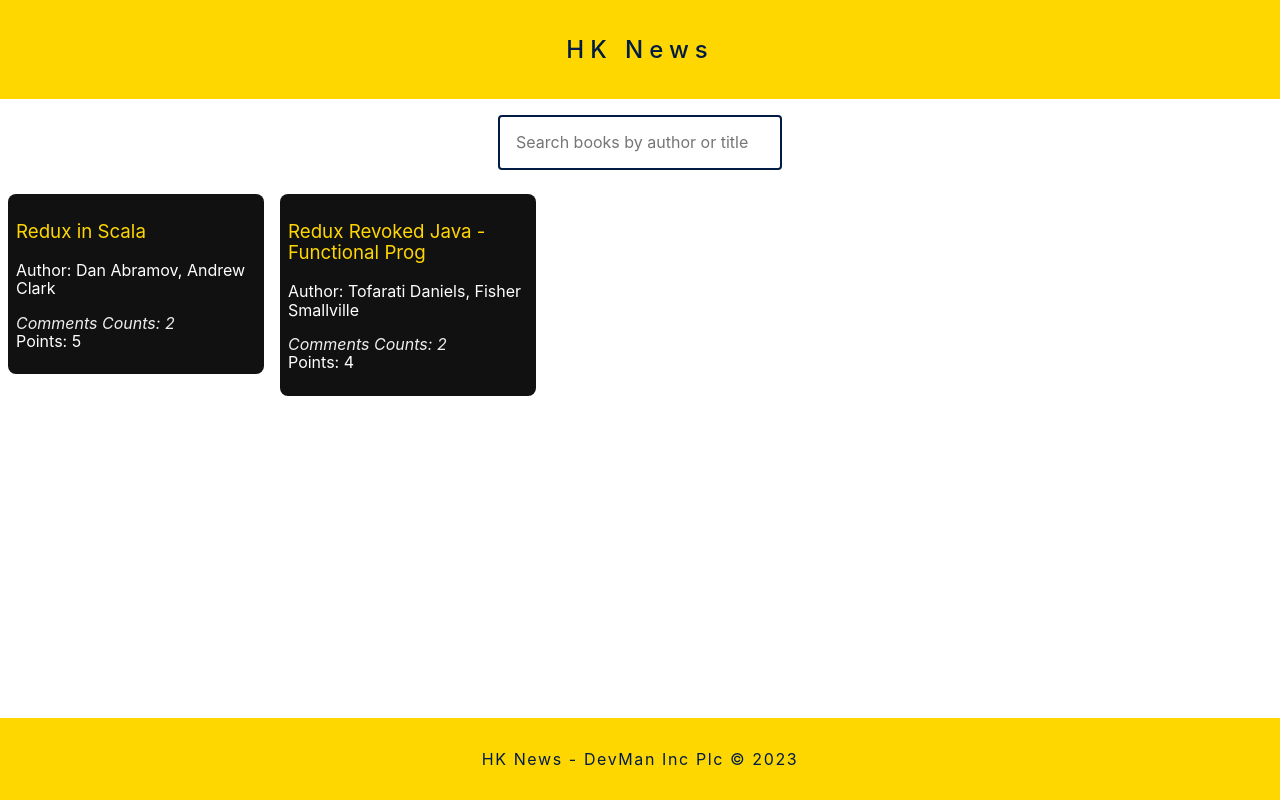
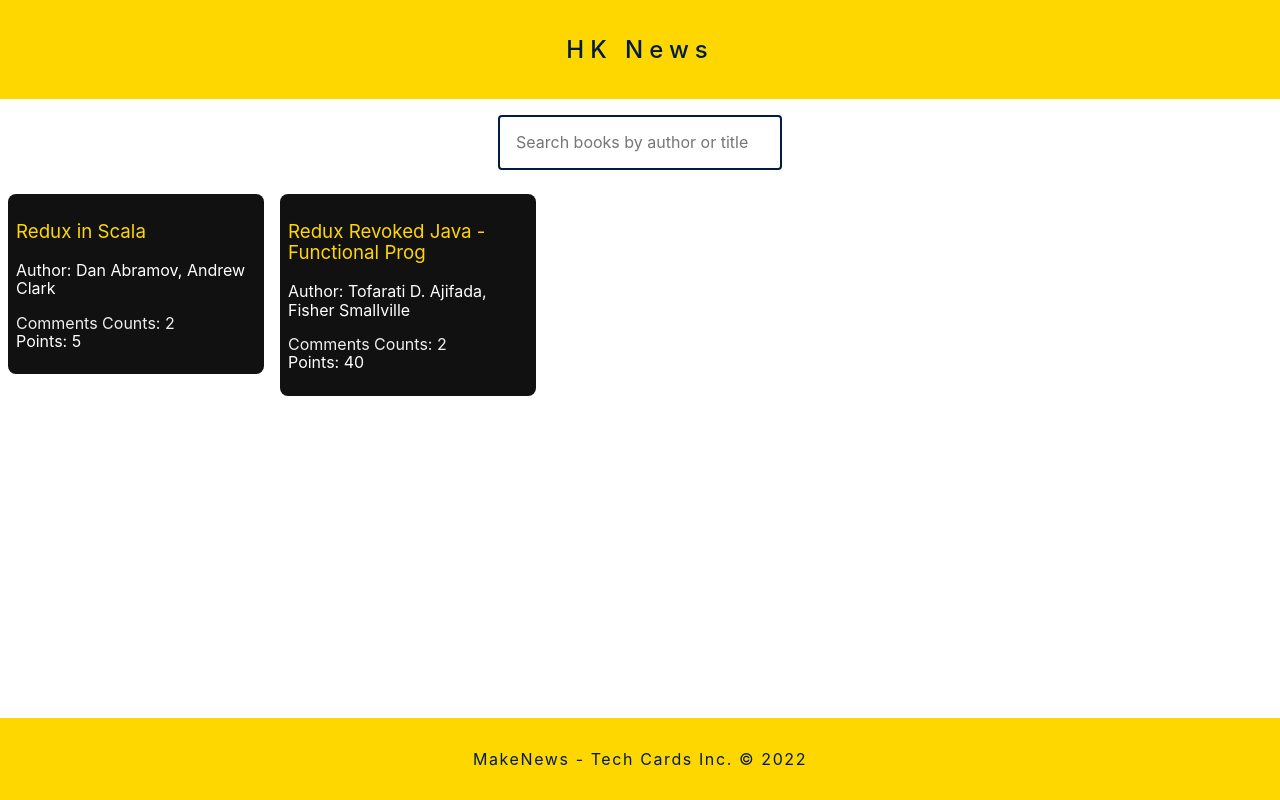
Before and after one commit to searchs/hkstories, a React (Create React App) app: page / in a window 1280 px wide. Built offline with nearby package versions, Linux system fonts and the light colour scheme.

Commit message:
Cleanup cardlist

```diff
--- a/src/App.css
+++ b/src/App.css
@@ -4,11 +4,11 @@
   text-align: center;
   margin: 0 auto;
   height: 100vh;
-  padding: 3;
+  width: 100%;
+  padding: 25;
 }
 
 @media (prefers-reduced-motion: no-preference) {
-
 }
 
 .App-link {
@@ -25,17 +25,15 @@
   }
 }
 
-
 a {
   text-decoration: none;
-  color: #000EBA;
+  color: #000eba;
 }
 
 a:visited {
   color: #61dafb;
 }
 
-
 ul {
   list-style: none;
 }
--- a/src/App.js
+++ b/src/App.js
@@ -24,15 +24,15 @@ const bookList = [
   },
   {
     title: 'Redux Revoked Java - Functional Prog',
-    url: 'https://reduxrevoked.js.org/',
-    author: 'Tofarati Daniels, Fisher Smallville',
+    url: 'https://npmjs.com/',
+    author: 'Tofarati D. Ajifada, Fisher Smallville',
     num_comments: 2,
-    points: 4,
+    points: 40,
     objectID: 2
   },
   {
     title: 'Ecommerce with Elasticsearch and React',
-    url: 'https://hoprice.com/',
+    url: 'https://www.hoprice.com/',
     author: 'Tony Stark',
     num_comments: 23,
     points: 7,
--- a/src/components/Card.js
+++ b/src/components/Card.js
@@ -3,7 +3,7 @@ import React from 'react';
 function Card({ url, title, author, num_comments, points }) {
   return (
     // <div className='fl w-20 pa2 mr2 br3 ma2 bg-near-black  white'>
-    <div className='fl w-20 pa2 mr2 br3 ma2 bg-near-black  white tl'>
+    <div className='fl w-20 pa2 mr2 br3 ma2 bg-near-black  white tl p-3'>
       <h3>
         <a href={url} className='link yellow fw4'>
           {title}
@@ -11,7 +11,7 @@ function Card({ url, title, author, num_comments, points }) {
       </h3>
       <p className='fw-2'>Author: {author}</p>
       <p>
-        <span className='i light-gray'>Comments Counts: {num_comments}</span>
+        <span className='light-gray'>Comments Counts: {num_comments}</span>
         <br />
         <span> Points: {points} </span>
       </p>
--- a/src/components/CardList.js
+++ b/src/components/CardList.js
@@ -6,11 +6,11 @@ const CardList = ({ books }) => {
     return (
       <Card
         key={idx}
-        title={books[idx].title}
-        url={books[idx].url}
-        author={books[idx].author}
-        num_comments={books[idx].num_comments}
-        points={books[idx].points}
+        title={book.title}
+        url={book.url}
+        author={book.author}
+        num_comments={book.num_comments}
+        points={book.points}
       />
     );
   });
--- a/src/components/Footer.js
+++ b/src/components/Footer.js
@@ -1,7 +1,8 @@
 function Footer() {
+  const currentYear = new Date().getFullYear();
   return (
     <div className='w-100 pa3 mt-8 bg-yellow tracked navy fixed left-0 bottom-0 right-0'>
-      <p>HK News - DevMan Inc Plc &copy; 2023</p>
+      <p>MakeNews - Tech Cards Inc. &copy; {currentYear} </p>
     </div>
   );
 }
```
